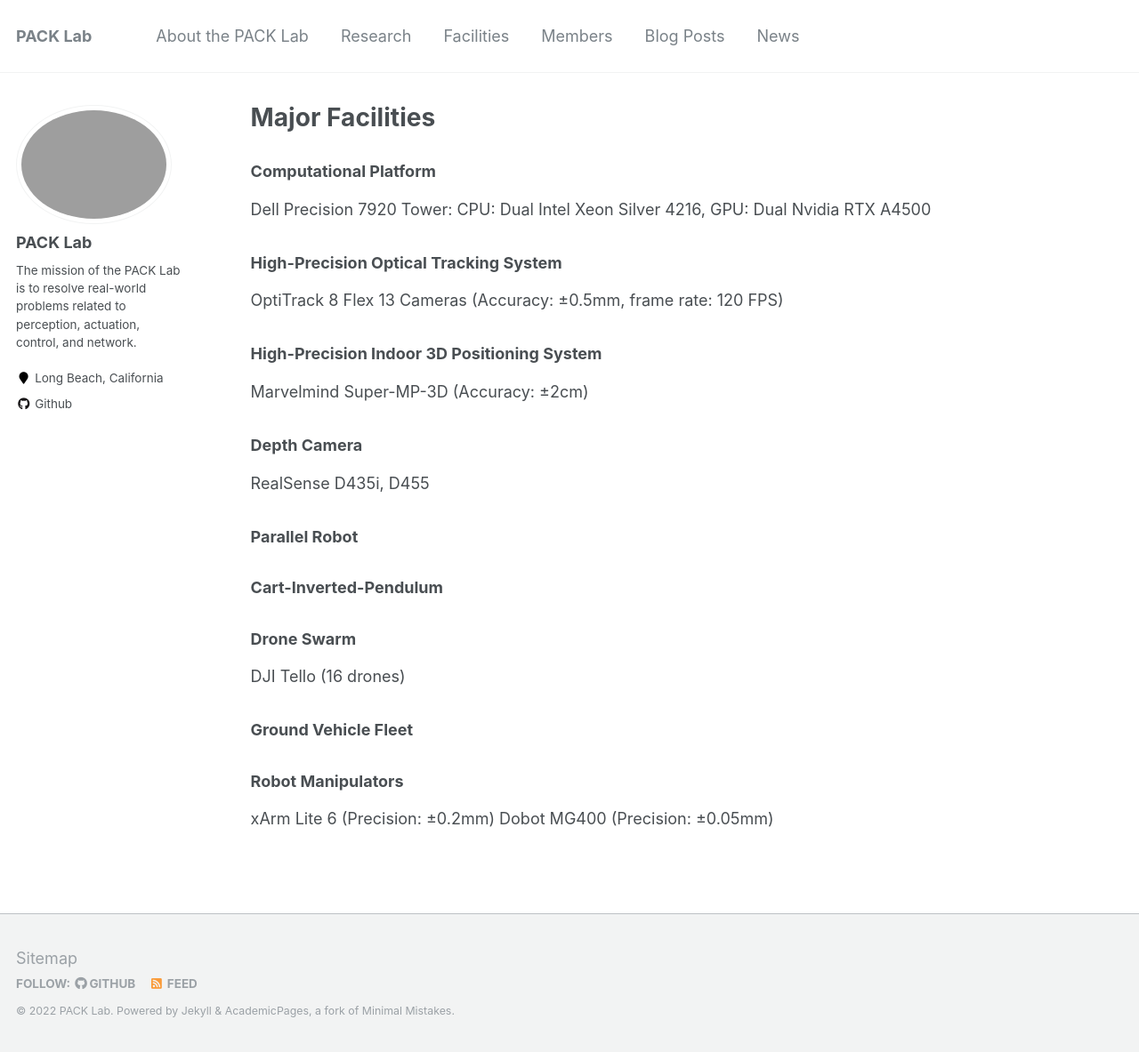
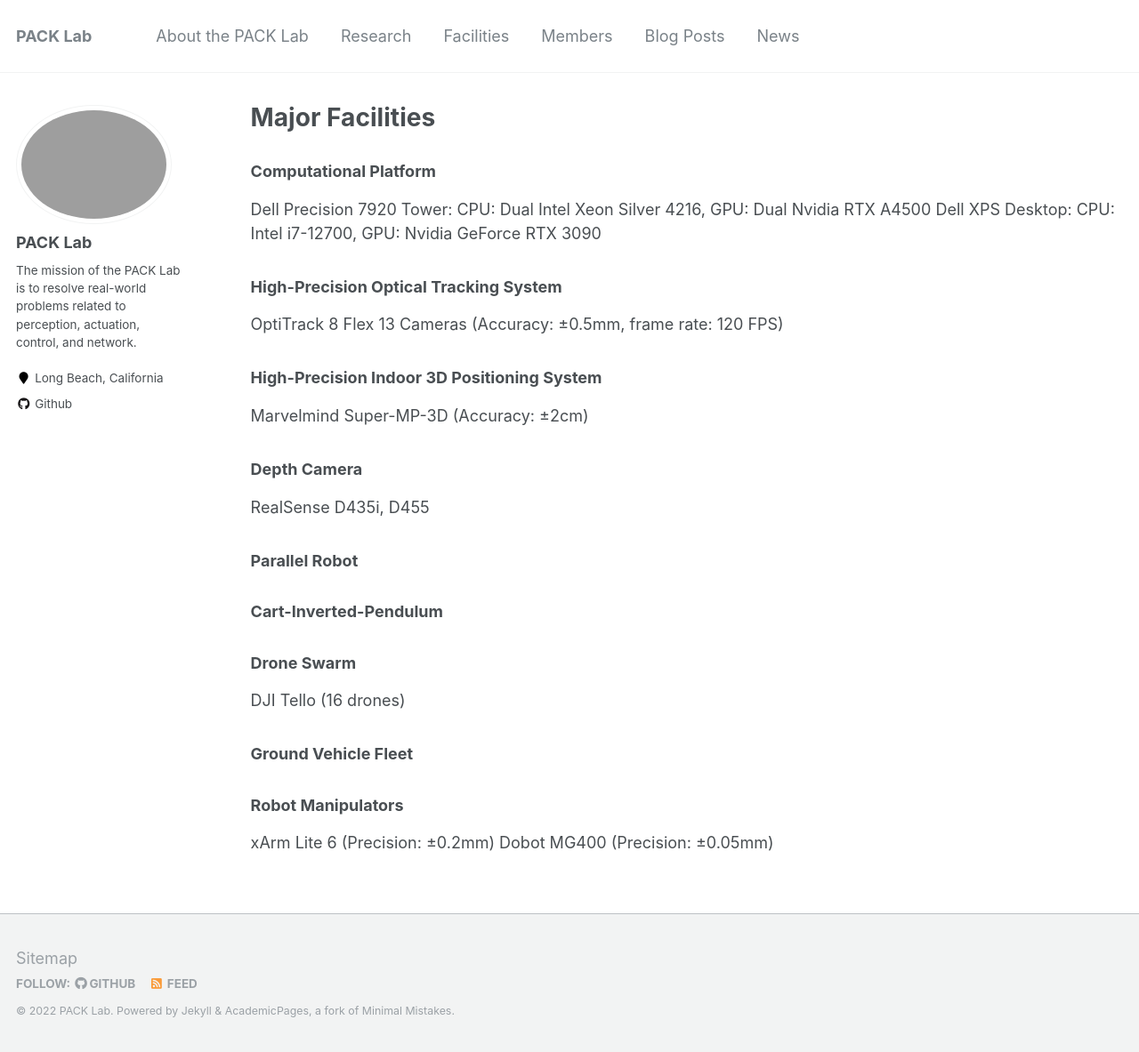
Before and after one commit to pack-lab/pack-lab.github.io, a Jekyll site: the page built from _pages/facilities.md, in a window 1280 px wide and 1183 px high. Shown: the whole window at 89% size. Built offline with Jekyll 4.4.1, drawn with Linux system fonts in a browser that asks for light colours.

Commit message:
Update facilities.md

```diff
--- a/_pages/facilities.md
+++ b/_pages/facilities.md
@@ -7,6 +7,7 @@
 
 ### Computational Platform
 Dell Precision 7920 Tower: CPU: Dual Intel Xeon Silver 4216, GPU: Dual Nvidia RTX A4500
+Dell XPS Desktop: CPU: Intel i7-12700, GPU: Nvidia GeForce RTX 3090
 
 ### High-Precision Optical Tracking System
 OptiTrack 8 Flex 13 Cameras (Accuracy: ±0.5mm, frame rate: 120 FPS)
```
